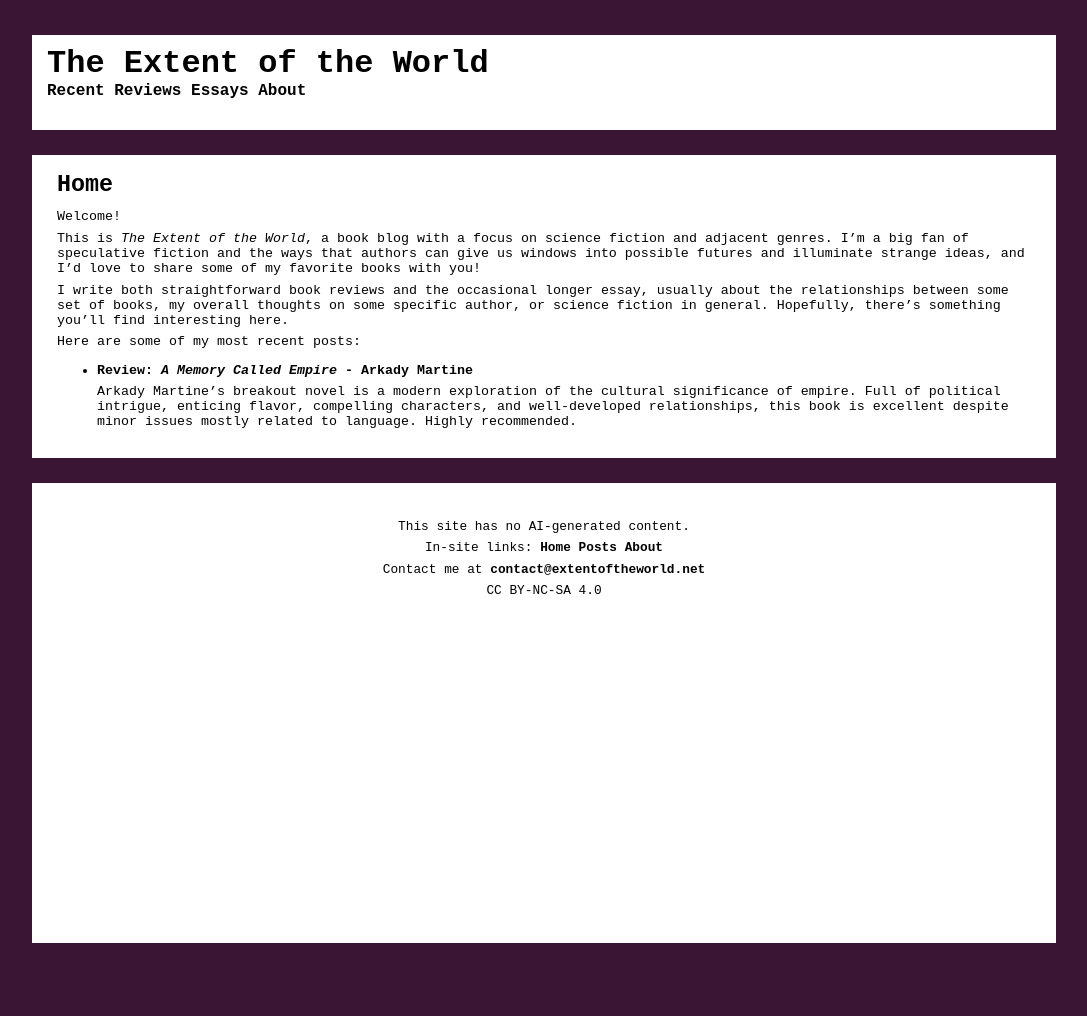
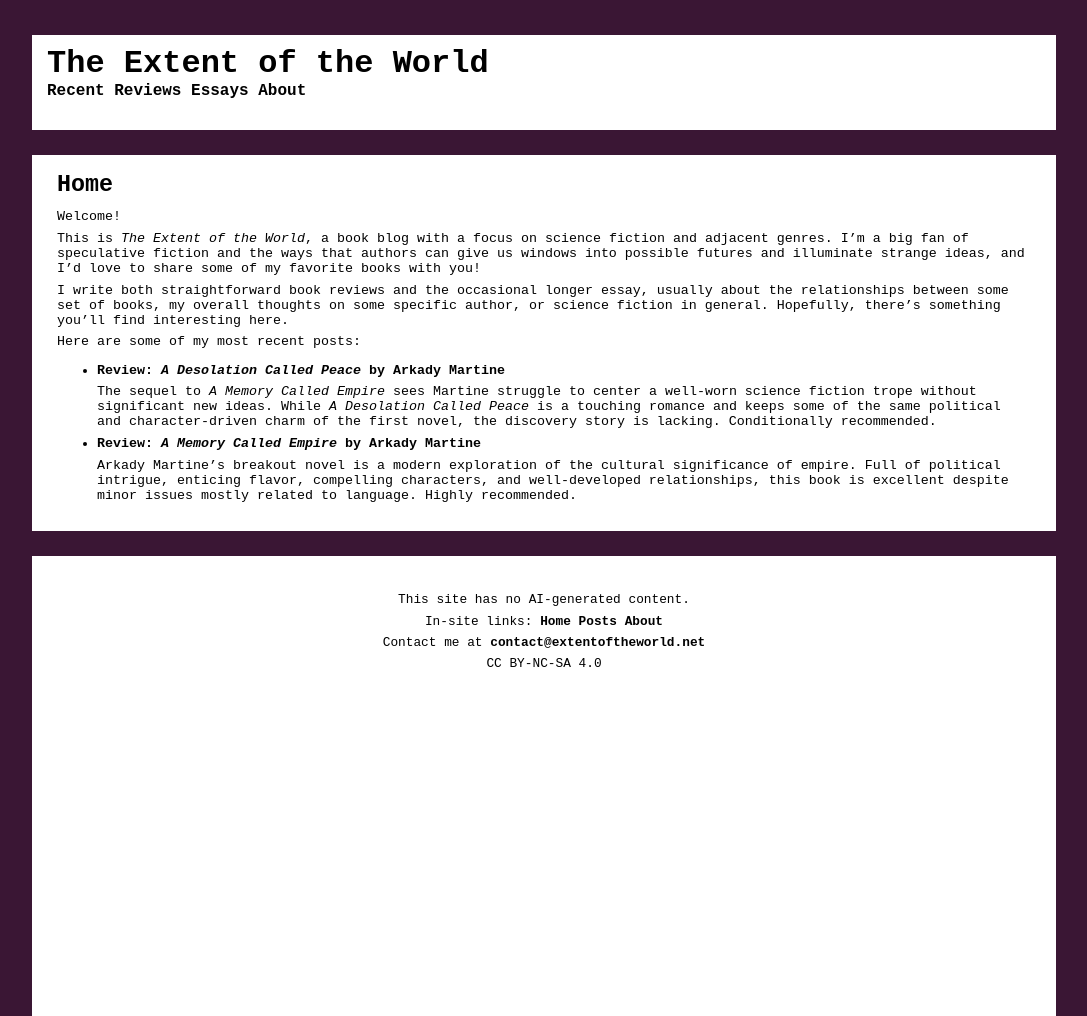
Before and after one commit to ariajd27/ariajd27.github.io, a Jekyll site: the page built from index.md, in a window 1280 px wide. Shown: the whole page, without its empty margins (96-1183 px from the left). Built offline with Jekyll 4.4.1, drawn with Linux system fonts in a browser that asks for light colours; before the commit the page ends 943 px from its top, so only the background shows below that; part of the change alters nothing that is shown.

Commit message:
posted 2023-12-18, fixed sitemap

```diff
--- a/_config.yml
+++ b/_config.yml
@@ -1,4 +1,5 @@
-url: "http://extentoftheworld.net"
+url: http://extentoftheworld.net
+baseurl: ''
 plugins:
   - jekyll-feed
   - jekyll-sitemap
--- a/_layouts/default.html
+++ b/_layouts/default.html
@@ -4,7 +4,7 @@
 		<meta charset="utf-8">
 		<title>Extent of the World - {{ page.title }}</title>
 		<link rel="stylesheet" href="/assets/css/styles.css">
-		<link rel="shortcut icon" href="favicon.ico">
+		<link rel="shortcut icon" href="/favicon.ico">
 		{% feed_meta %}
 		{% seo %}
 	</head>
--- a/_posts/reviews/2023-12-17-martine-memory-called-empire.md
+++ b/_posts/reviews/2023-12-17-martine-memory-called-empire.md
@@ -1,7 +1,7 @@
 ---
 layout: post
 category: reviews
-title: "Review: <i>A Memory Called Empire</i> - Arkady Martine"
+title: "Review: <i>A Memory Called Empire</i> by Arkady Martine"
 ---
 
 Arkady Martine's breakout novel is a modern exploration of the cultural significance of empire. Full of political intrigue, enticing flavor, compelling characters, and well-developed relationships, this book is excellent despite minor issues mostly related to language. Highly recommended.
--- /dev/null
+++ b/_posts/reviews/2023-12-18-martine-desolation-called-peace.md
@@ -0,0 +1,35 @@
+---
+layout: post
+category: reviews
+title: "Review: <i>A Desolation Called Peace</i> by Arkady Martine"
+---
+
+The sequel to *A Memory Called Empire* sees Martine struggle to center a well-worn science fiction trope without significant new ideas. While *A Desolation Called Peace* is a touching romance and keeps some of the same political and character-driven charm of the first novel, the discovery story is lacking. Conditionally recommended.
+
+## Concept
+
+After diverting the Empire's attention from Lsel Station by calling attention to a new alien threat from beyond the Anhemnemat Gate, the new Emperor Nineteen Adze sends new *yaotlek* Nine Hibiscus to confront the menace. Nine Hibiscus, struggling with her loyal friend and advisor Twenty Cicada to keep her subordinates in line and her fleet intact, calls for an *askreta* from the Information Ministry to assist her in her campaigns. Three Seagrass decides to send herself, picking up Ambassador Mahit Dzmare from Lsel Station as well in order to enlist her help in communicating with the aliens.
+
+Mahit Dzmare's return from Teixcalaan has not been good for her. Realizing that she and Yskandr essentially sold Lsel Station's secret technology, Heritage Councilor Akhel Amnardbat is determined to see her gone and her imago discarded, and none of the other councilors seem interested in protecting her. She therefore takes Three Seagrass up on the offer and returns to serve the Empire.
+
+Meanwhile, on Teixcalaan itself, Six Direction's son and heir to Nineteen Adze, Eight Antidote, is learning more and more not only about warfare and administration but about the war unfolding beyond the Anhemnemat Gate. He's got questions, and the ministers' answers only seem to give him more. But what can some kid under the thumb of the Empire do, anyway?
+
+## Positives
+
+The relationship between Three Seagrass and Mahit Dzmare is oddly compelling. It's very rare that I feel about a romance in a science fiction story anything other than "ugh, when will this be done so that we can get back to the interesting stuff?" Despite that, Martine manages to write something that has me consistently invested and desperately pleading for the two to reconcile, solve their problems, and end up together.
+
+Eight Antidote ends up being a pivotal character in the story, which I like. Science fiction doesn't completely lack children solving problems where adults were blind, but his plotting manages to simultaneously be clever, critical, and still childish.
+
+The eventual way that Mahit escapes her persecution on Lsel is interesting --- actually, overall, I'd say that her relationship with Lsel Station and Three Seagrass and the way love, loyalty, and nationality are intertwined with each is the real gold in this story. My problems with this book pretty much all stem from the fact that other things distracted me from what could have also just been a neat if rather mysterious short story about Mahit and Three Seagrass on Nine Hibiscus's flagship investigating a vague and never-really-specified situation, where the story remains just about the spotlight characters and the way that nation, culture, and empire influence their motivations and relationships.
+
+## Negatives
+
+There is no mystery in this story! The original had a deep web of plots that the reader needed to wade through with Mahit and Yskandr, trying to figure out the motivations and histories of all the other characters just as they did. *A Desolation Called Peace*, on the other hand, spoils itself: the very first thing in the book you read is from the perspective of the aliens, clearly demonstrating that are a hive mind --- something that the book then acts, for the entire rest of its first half, as though it is some kind of clever secret to be figured out! The "Shard trick" that Nine Hibiscus and her subordinates are so cagey and mysterious about is similarly obvious, *especially* once the hive mind theme has already been so bluntly established. As a result, I was very frustrated reading a lot of the first contact bits, because it really just felt like I had nothing to do but wait for the charcters to realize the most obvious facts of their situation. The story might work a little better as written for readers not as familiar with the hive mind as a science fiction concept, but as it is, Martine seems to have commited the critical error of simulatenously revealing something and writing a story that depended on it not having been revealed.
+
+Message-wise, "don't genocide your enemies" is never going to go over too poorly with me. Theme-wise, though, I'm not so sure about this book. It takes a core similarity between Teixcalaanli and Stationer culture and decides to throw it aside in favor of an exploration of collective consciousness that really feels more like "Martine thought this seemed interesting" than "Martine has something interesting to say." Like, what do I take away from the novel *about* collective consciousness? I'm not sure it really adds anything to the conversation.
+
+## Summary
+
+This was a bit of a mixed bag: there were many points at which I was keenly invested in everything that was happening, but there were also many sections that I found purely frustrating to get through. Therefore, I would recommend this book only to fans of *A Memory Called Empire* who are desperately waiting to see what happens next in the world of Teixcalaan and Lsel Station. Read it for more of Martine's insight into culture, but if you're interested in the advertized first contact story, then I'd say to look elsewhere.
+
+Again, thanks for reading this. If you think I've been unfair, don't hesitate to reach out and let me know your own thoughts --- I'd love to hear them. Have a good day!
```
Also changed, not shown: 10 other files.
